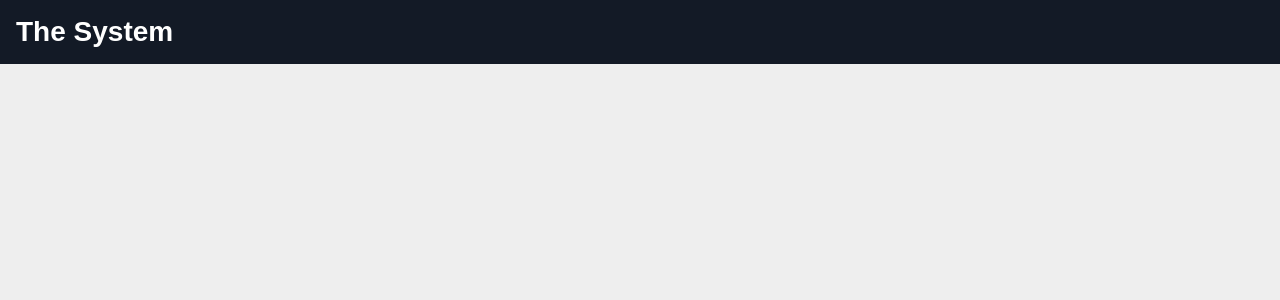
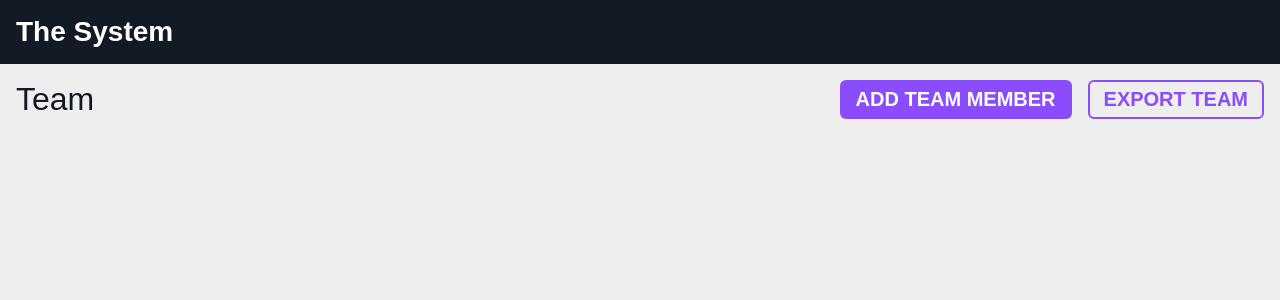
Before and after one commit to drummer-Yurii/user-management, a Vue app in the folder client/: page / in a window 1280 px wide. Shown: the top 300 px of the page. Built offline with nearby package versions, Linux system fonts and the light colour scheme.

Commit message:
create toolbar component

```diff
--- a/client/src/App.vue
+++ b/client/src/App.vue
@@ -1,34 +1,39 @@
 <template>
   <div class="dashboard">
     <TheHeader />
+    <main>
+      <TheToolbar />
+    </main>
   </div>
 </template>
 
 <script>
 import TheHeader from '@/components/TheHeader.vue';
+import TheToolbar from '@/components/TheToolbar.vue';
 export default {
   name: 'App',
   components: {
-    TheHeader
+    TheHeader,
+    TheToolbar,
   },
 };
 </script>
 
 <style>
 :root {
-  --primary: #8A4CFC;
+  --primary: #8a4cfc;
   --primary-alt: #702fe7;
-  --light: #EEEEEE;
-  --light-alt: #F8F8F8;
+  --light: #eeeeee;
+  --light-alt: #f8f8f8;
   --grey: #888888;
-  --dark: #131A26;
+  --dark: #131a26;
 }
 
 * {
   margin: 0;
   padding: 0;
   box-sizing: border-box;
-  font-family: "Fira sans", sans-serif;
+  font-family: 'Fira sans', sans-serif;
 }
 
 body {
@@ -40,7 +45,8 @@ main {
   overflow: hidden;
 }
 
-input, button {
+input,
+button {
   appearance: none;
   outline: none;
   border: none;
@@ -51,7 +57,7 @@ input, button {
   display: inline-block;
   padding: 8px 16px;
   background-color: var(--primary);
-  color: #FFF;
+  color: #fff;
   font-size: 20px;
   font-weight: 700;
   text-transform: uppercase;
@@ -72,7 +78,7 @@ input, button {
 }
 
 .button.button-outline:hover {
-  color: #FFF;
+  color: #fff;
   background-color: var(--primary);
 }
 
--- a/client/src/components/TheHeader.vue
+++ b/client/src/components/TheHeader.vue
@@ -10,7 +10,7 @@
     }
 </script>
 
-<style lang="scss" scoped>
+<style scoped>
 header {
     display: block;
     padding: 16px;
--- /dev/null
+++ b/client/src/components/TheToolbar.vue
@@ -0,0 +1,30 @@
+<template>
+    <div class="toolbar">
+        <h2>Team</h2>
+        <div class="button-group">
+            <button class="button">Add team member</button>
+            <button class="button button-outline">Export team</button>
+        </div>
+    </div>
+</template>
+
+<script>
+    export default {
+        name: 'TheToolbar',
+    }
+</script>
+
+<style scoped>
+.toolbar {
+    padding: 16px;
+    display: flex;
+    align-items: center;
+    justify-content: space-between;
+}
+
+.toolbar h2 {
+    color: var(--dark);
+    font-size: 32px;
+    font-weight: 400;
+}
+</style>
```
